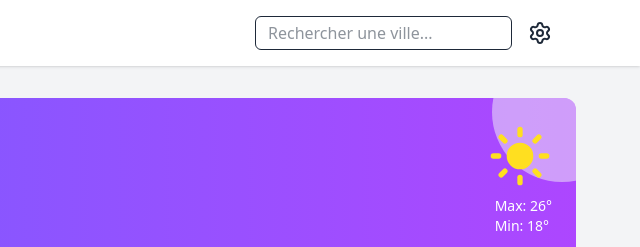
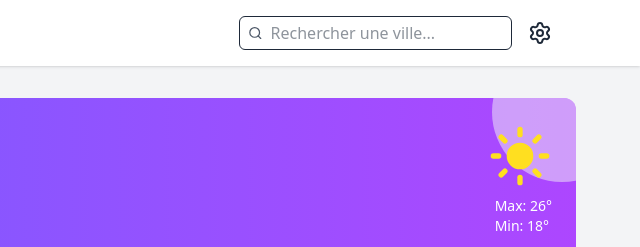
Before and after one commit to Enzo0011/meteo-tailwind, a plain HTML site: page index.html in a window 1280 px wide. Shown: the top 247 px of the page, 640-1280 px from the left. Drawn offline with nearby package versions, Linux system fonts and the light colour scheme.

Commit message:
fix search bar

```diff
--- a/index.html
+++ b/index.html
@@ -19,7 +19,10 @@
                 <span class="font-bold text-lg">WeatherPro</span>
             </div>
             <div class="flex items-center gap-4">
-                <input type="text" placeholder="Rechercher une ville..." class="border px-3 py-1 rounded-md focus:outline-none" />
+                <div class="flex items-center border px-2 py-1 rounded-md focus-within:ring-2 focus-within:ring-blue-500 gap-2">
+                    <i data-lucide="search" class="w-4 h-4 text-gray-600"></i>
+                    <input type="text" placeholder="Rechercher une ville..." class="outline-none w-full bg-transparent" />
+                </div>
                 <i data-lucide="settings" class="w-6 h-6"></i>
             </div>
         </div>
```
